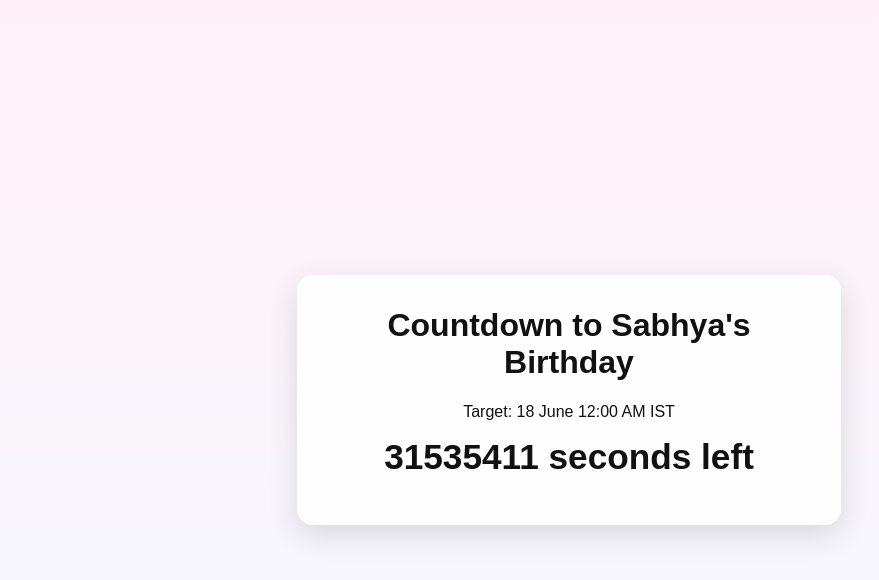
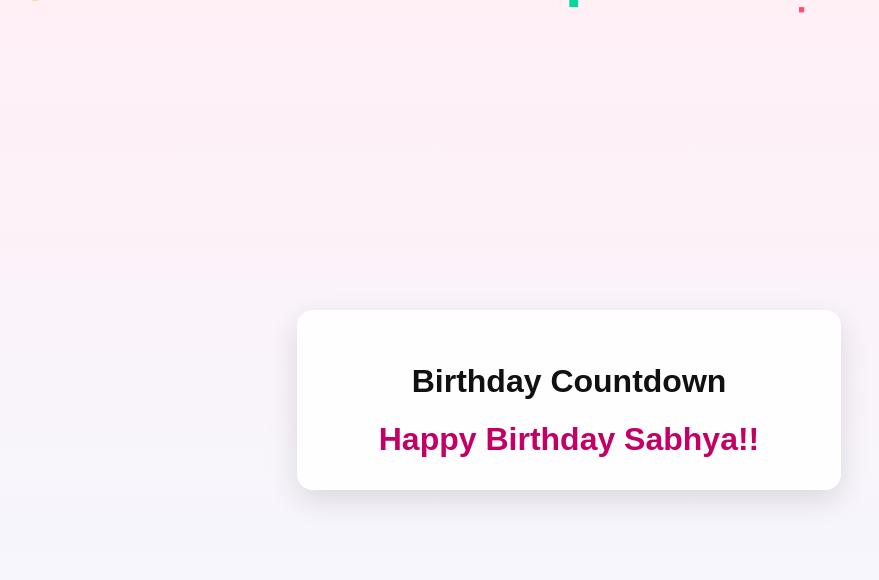
Before and after one commit to SabhyaAggarwal/Happy-Birthday-Sabhya, a plain HTML site: page test.html in a window 1280 px wide. Shown: the whole page, without its empty margins (71-950 px from the left). Drawn offline with Linux system fonts and the light colour scheme.

Commit message:
Update test.html

```diff
--- a/test.html
+++ b/test.html
@@ -3,7 +3,7 @@
 <head>
   <meta charset="UTF-8" />
   <meta name="viewport" content="width=device-width, initial-scale=1.0" />
-    <title>Happy Birthday Sabhya</title>
+  <title>Birthday Countdown</title>
   <style>
     body {
       margin: 0;
@@ -15,6 +15,7 @@
       color: #111;
       overflow: hidden;
     }
+
     .card {
       text-align: center;
       background: rgba(255, 255, 255, 0.9);
@@ -25,40 +26,43 @@
       width: min(90vw, 30rem);
       z-index: 2;
     }
-      h1 {
-        margin-top: 0;
-      }
+
     #countdown {
       font-size: 2.2rem;
       font-weight: 700;
-        margin: 1rem 0;
     }
+
     #message {
+      display: none;
       font-size: 2rem;
       font-weight: 800;
       color: #c20065;
-        display: none;
     }
+
     .hidden {
       display: none;
     }
+
     #balloons {
       position: fixed;
       inset: 0;
       pointer-events: none;
       z-index: 1;
     }
+
     .balloon {
       position: absolute;
       bottom: -5rem;
       font-size: 2rem;
       animation: floatUp linear infinite;
     }
+
     @keyframes floatUp {
       to {
         transform: translateY(-120vh);
       }
     }
+
     #confetti {
       position: fixed;
       inset: 0;
@@ -69,29 +73,16 @@
 </head>
 <body>
   <main class="card">
-      <h1>Countdown to Sabhya's Birthday</h1>
-      <p>Target: 18 June 12:00 AM IST</p>
-      <div id="countdown" aria-live="polite">Loading...</div>
+    <h1>Birthday Countdown</h1>
+    <div id="countdown" aria-live="polite">5 seconds left</div>
     <div id="message" aria-live="assertive">Happy Birthday Sabhya!!</div>
   </main>
+
   <div id="balloons" class="hidden" aria-hidden="true"></div>
   <canvas id="confetti" class="hidden" aria-hidden="true"></canvas>
+  <audio id="birthdaySong" src="sabhya.mp3" preload="auto"></audio>
+
   <script>
-      function getNextBirthdayMs(nowMs = Date.now()) {
-        const now = new Date(nowMs);
-        const nowInIST = new Date(now.toLocaleString('en-US', { timeZone: 'Asia/Kolkata' }));
-        let year = nowInIST.getFullYear();
-
-        const thisYearBirthdayIST = new Date(year, 5, 18, 0, 0, 0, 0).getTime();
-        if (nowInIST.getTime() >= thisYearBirthdayIST) {
-          year += 1;
-        }
-
-        const istOffsetMs = 5.5 * 60 * 60 * 1000;
-        const utcBirthdayMs = Date.UTC(year, 5, 18, 0, 0, 0, 0) - istOffsetMs;
-        return utcBirthdayMs;
-      }
-
     function createBalloons() {
       const layer = document.getElementById('balloons');
       layer.classList.remove('hidden');
@@ -118,6 +109,7 @@
         canvas.width = window.innerWidth;
         canvas.height = window.innerHeight;
       }
+
       resize();
       window.addEventListener('resize', resize);
 
@@ -135,43 +127,55 @@
         pieces.forEach((p) => {
           p.y += p.speed;
           p.x += p.drift;
+
           if (p.y > canvas.height) {
             p.y = -10;
             p.x = Math.random() * canvas.width;
           }
+
           ctx.fillStyle = p.color;
           ctx.fillRect(p.x, p.y, p.size, p.size);
         });
+
         requestAnimationFrame(draw);
       }
 
       draw();
     }
 
-      function celebrate() {
+    async function celebrate() {
       document.getElementById('countdown').classList.add('hidden');
       document.getElementById('message').style.display = 'block';
       createBalloons();
       startConfetti();
+
+      const song = document.getElementById('birthdaySong');
+      try {
+        await song.play();
+      } catch (error) {
+        console.warn('Autoplay blocked. Click anywhere to play sabhya.mp3.');
+        const tryPlay = async () => {
+          try {
+            await song.play();
+            document.removeEventListener('click', tryPlay);
+          } catch (_ignored) {}
+        };
+        document.addEventListener('click', tryPlay);
+      }
     }
 
-      const targetMs = getNextBirthdayMs();
+    let secondsLeft = 5;
     const countdownEl = document.getElementById('countdown');
-      let timer = null;
 
-      function tick() {
-        const now = Date.now();
-        const secondsLeft = Math.max(0, Math.ceil((targetMs - now) / 1000));
-        countdownEl.textContent = `${secondsLeft} second${secondsLeft === 1 ? '' : 's'} left`;
+    const timer = setInterval(() => {
+      secondsLeft -= 1;
+      countdownEl.textContent = `${Math.max(secondsLeft, 0)} second${secondsLeft === 1 ? '' : 's'} left`;
 
       if (secondsLeft <= 0) {
         clearInterval(timer);
         celebrate();
       }
-      }
-
-      tick();
-      timer = setInterval(tick, 1000);
+    }, 1000);
   </script>
 </body>
 </html>
```
Lines whose indentation alone changed are shown as unchanged.
